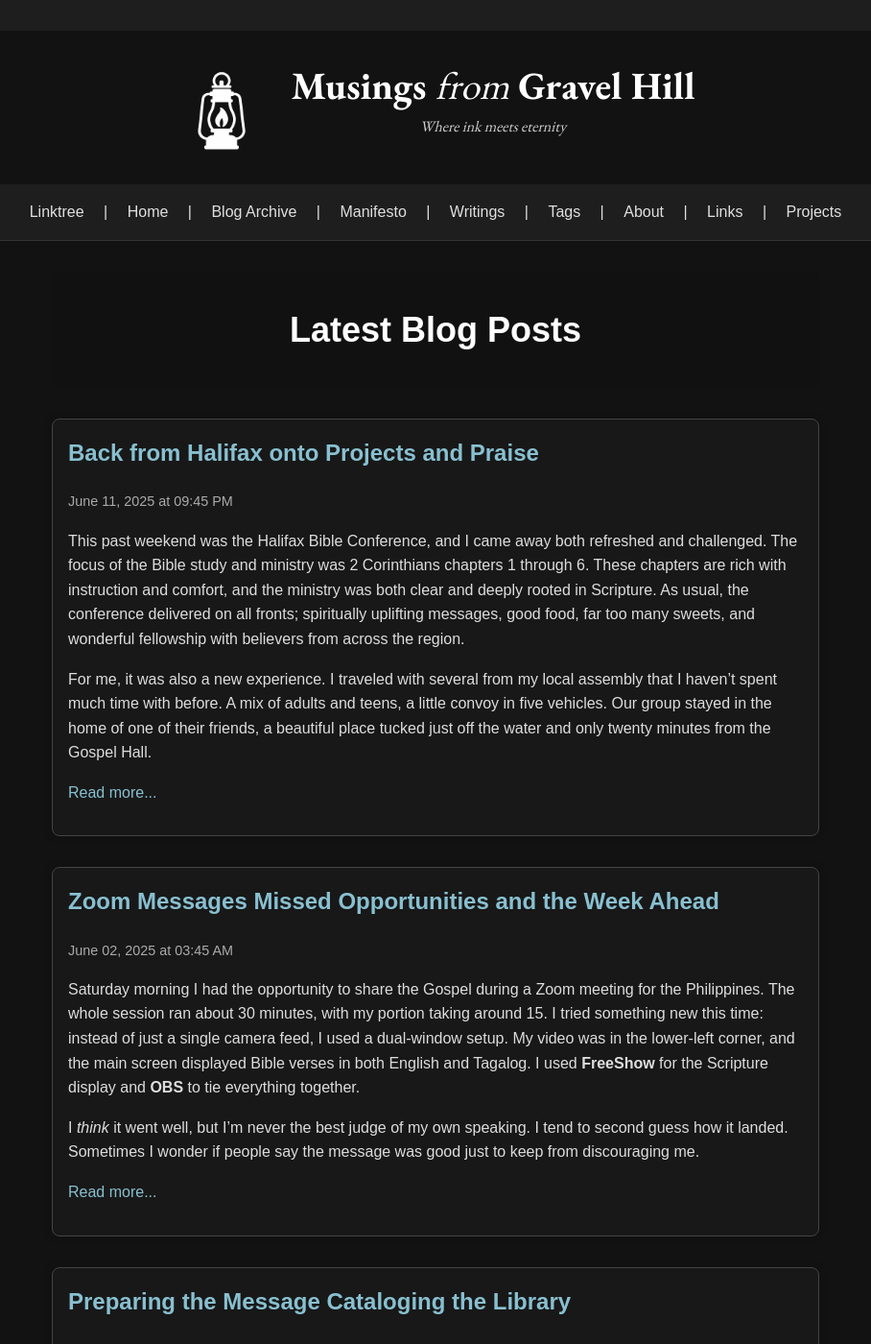
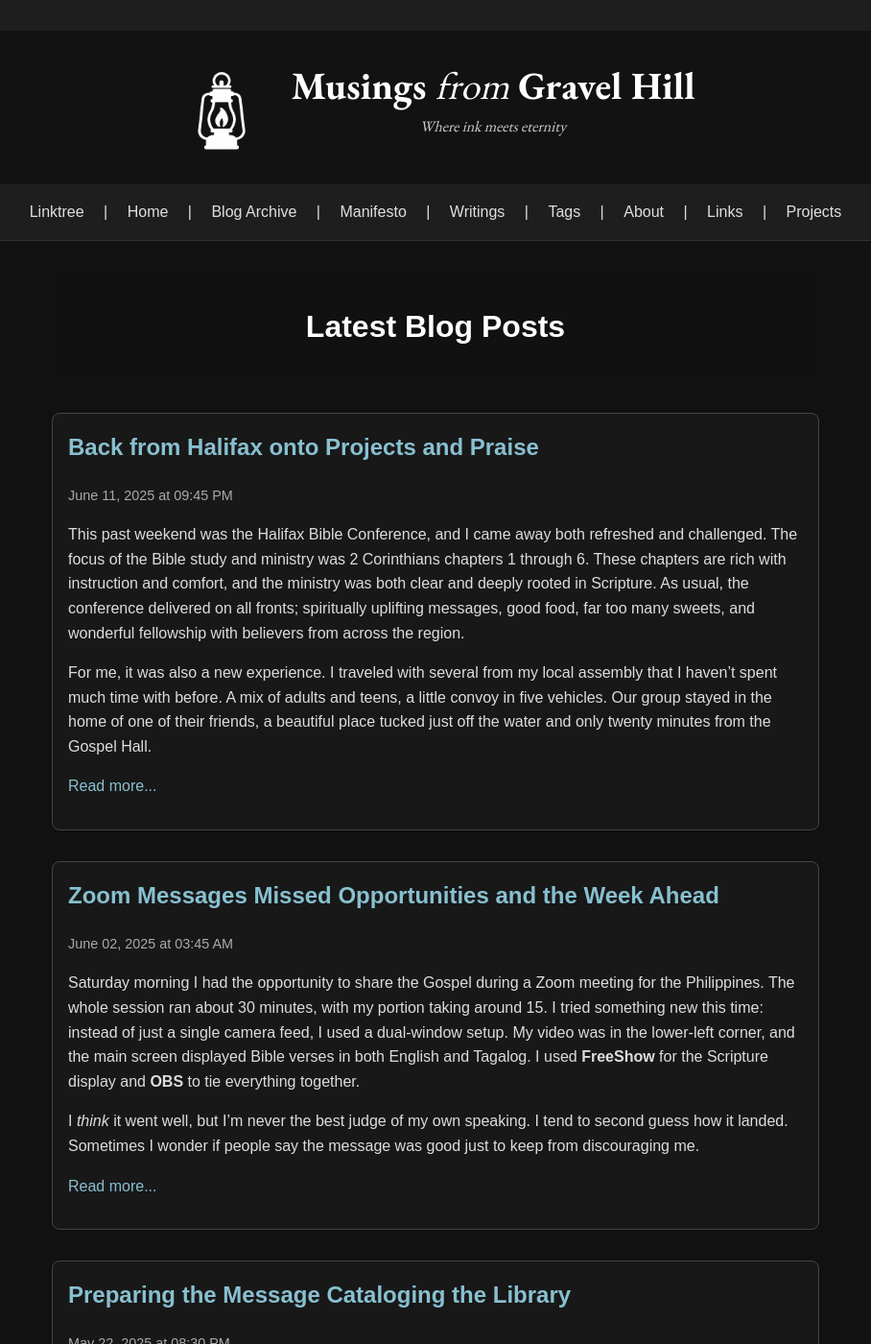
Before and after one commit to Atrion/atrion-blog, a Jekyll site: the page built from index.md, in a window 1280 px wide and 1400 px high. Shown: the whole window at 96% size, without its empty margins (186-1094 px from the left). Built offline with Jekyll 4.4.1, drawn with Linux system fonts in a browser that asks for light colours.

Commit message:
Update style.css

```diff
--- a/assets/css/style.css
+++ b/assets/css/style.css
@@ -124,6 +124,7 @@
   background-color: #111;
   padding: 2rem 1rem;
   text-align: center;
+  margin-top: 1.5rem;
   margin-bottom: 2rem;
   border-radius: 0.5rem;
 }
@@ -302,17 +303,3 @@
     height: 96px;
   }
 }
-
-/* === Page-Specific Title Styling === */
-.page-header {
-  margin-top: 0;        /* space between navbar and title */
-  margin-bottom: 0;     /* space between title and content */
-  text-align: center;
-}
-
-.page-title {
-  font-size: 2.25rem;
-  margin: 0;               /* remove default margin */
-  padding: 0;
-  font-weight: 700;
-}
```
